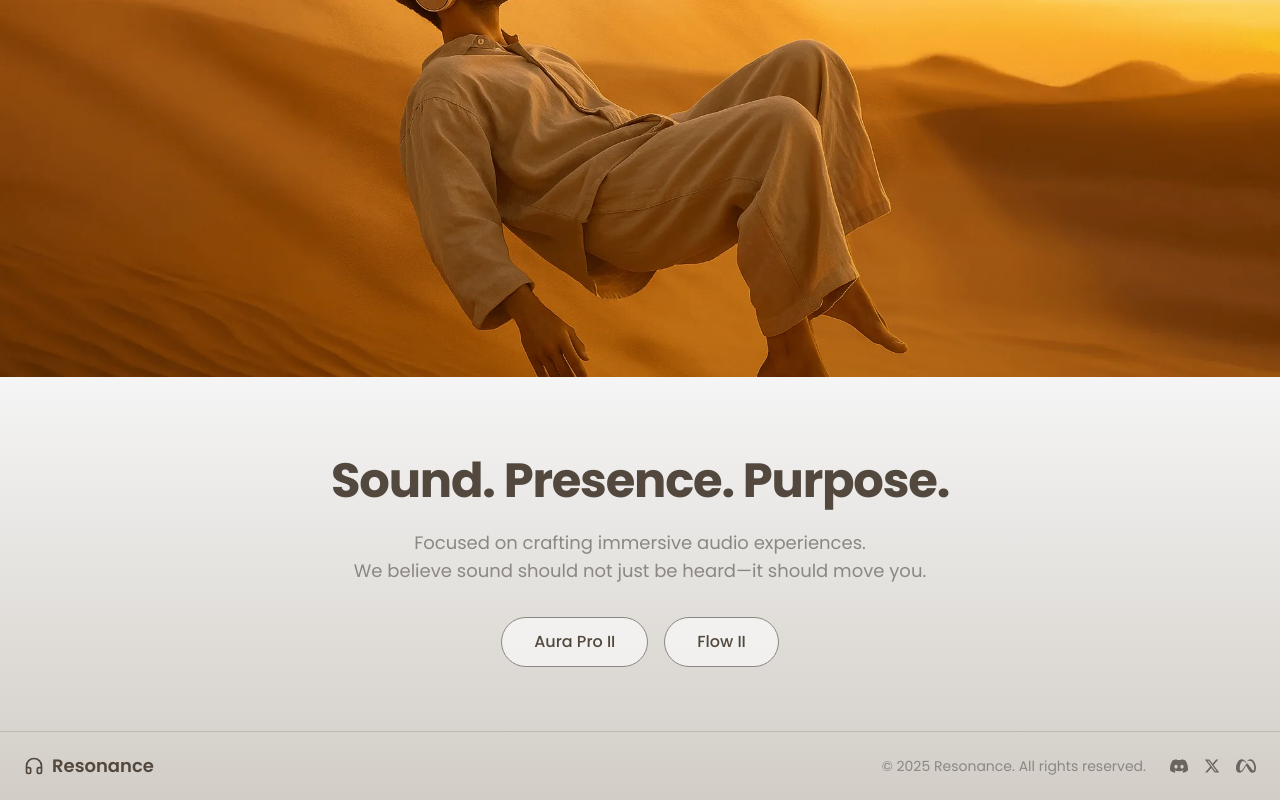
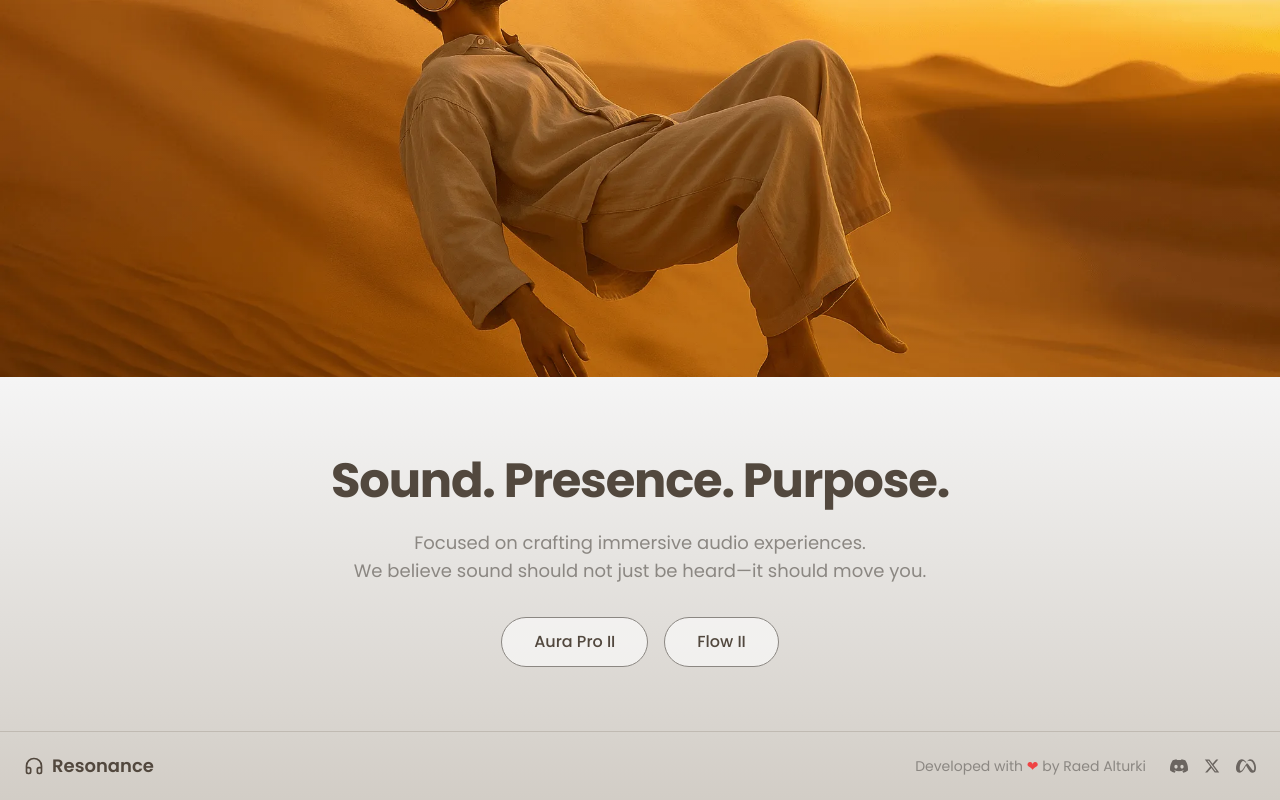
Before and after one commit to Raed-div/headphones-website, a React (Create React App) app: page / in a window 1280 px wide. Shown: the part 4835-5635 px from the top of the page. Built offline with nearby package versions, Linux system fonts and the light colour scheme.

Commit message:
feat: add new Footer component with social links and product navigation

```diff
--- a/src/components/Footer/Footer.jsx
+++ b/src/components/Footer/Footer.jsx
@@ -134,7 +134,8 @@ const Footer = () => {
             {/* Copyright and Social Links */}
             <div className="flex items-center gap-6">
               <p className="text-sm text-[#8B8782]">
-                © {currentYear} Resonance. All rights reserved.
+                Developed with{" "}
+                <span className="text-red-500">❤</span> by Raed Alturki
               </p>
 
               {/* Social Icons */}
```
